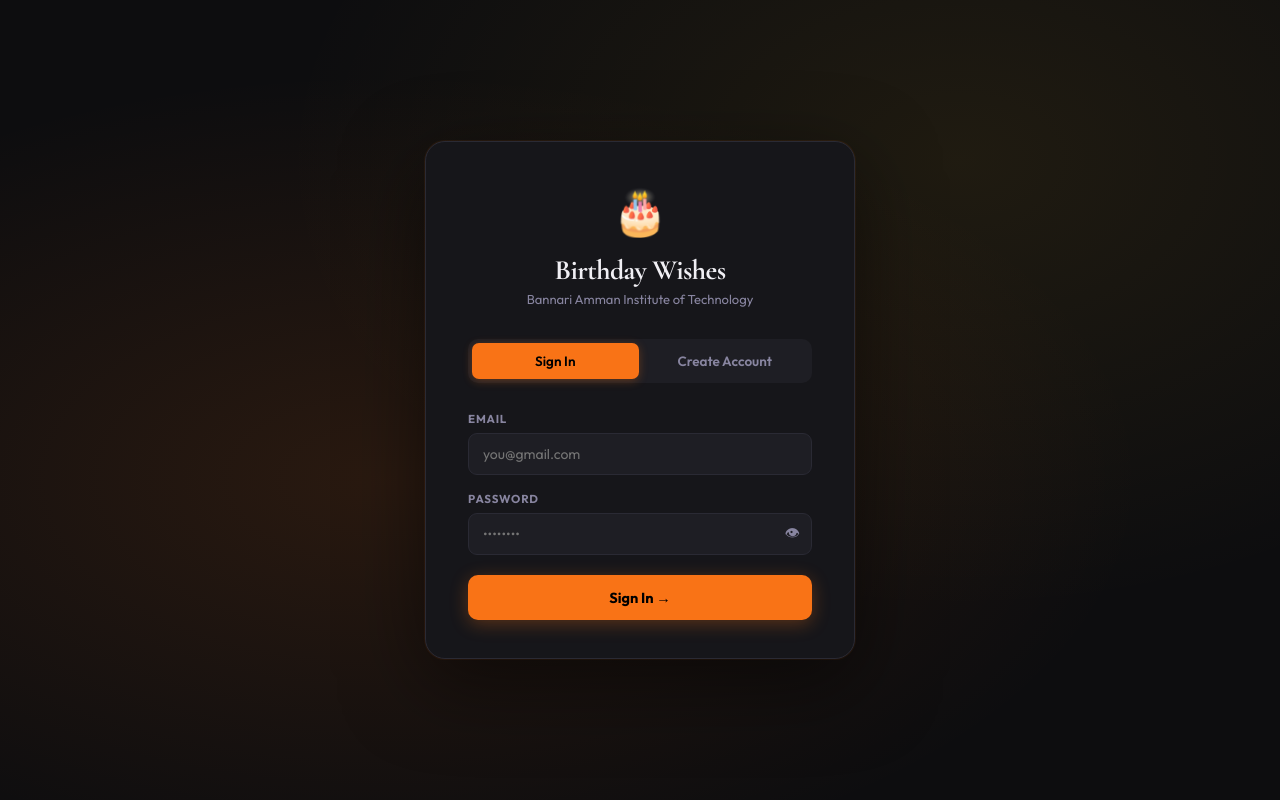
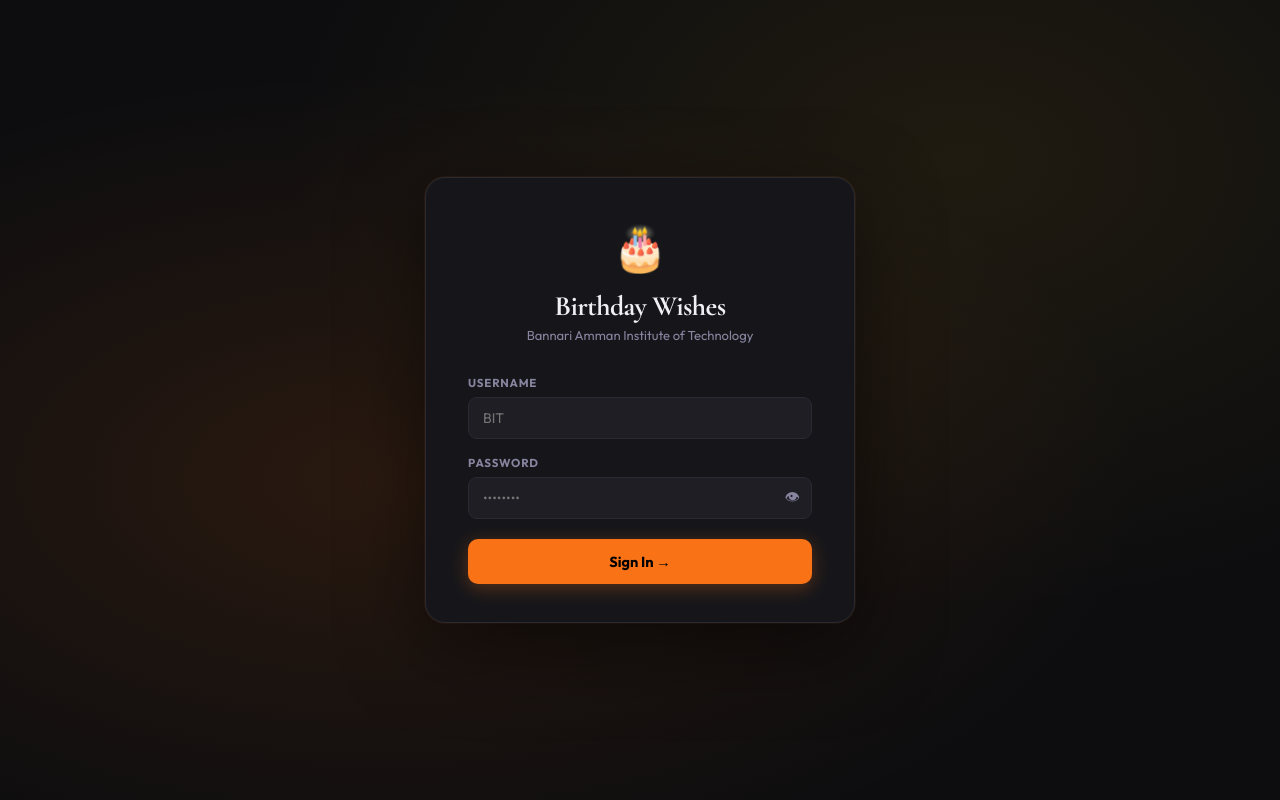
Before and after one commit to moumitha43-ops/CARD-GENERATOR, a Flask app: page / in a window 1280 px wide. Run offline with Flask 3, Linux system fonts and the light colour scheme.

Commit message:
Update index.html

```diff
--- a/templates/index.html
+++ b/templates/index.html
@@ -34,9 +34,7 @@ body{background:var(--bg);color:var(--text);font-family:'Outfit',sans-serif;font
 @keyframes floatCake{0%,100%{transform:translateY(0) rotate(-4deg)}50%{transform:translateY(-8px) rotate(4deg)}}
 .auth-brand h1{font-family:'Cormorant Garamond',serif;font-size:28px;font-weight:700;letter-spacing:-.02em}
 .auth-brand p{font-size:13px;color:var(--muted);margin-top:4px}
-.auth-tabs{display:flex;background:var(--surface2);border-radius:10px;padding:4px;margin-bottom:28px;gap:3px}
-.auth-tab{flex:1;padding:9px 12px;border:none;background:none;border-radius:7px;font-family:'Outfit',sans-serif;font-size:13.5px;font-weight:600;color:var(--muted);cursor:pointer;transition:all .2s}
-.auth-tab.active{background:var(--accent);color:#000;box-shadow:0 2px 10px rgba(249,115,22,.3)}
+
 .step-track{display:flex;align-items:center;margin-bottom:24px}
 .step-node{width:28px;height:28px;border-radius:50%;background:var(--surface2);border:2px solid var(--border);display:flex;align-items:center;justify-content:center;font-size:11.5px;font-weight:700;color:var(--muted);transition:all .3s;flex-shrink:0;position:relative;z-index:1}
 .step-node.active{background:var(--accent);border-color:var(--accent);color:#000;box-shadow:0 0 0 4px rgba(249,115,22,.15)}
@@ -186,20 +184,10 @@ tr:hover td{background:var(--surface2)}
       <h1>Birthday Wishes</h1>
       <p>Bannari Amman Institute of Technology</p>
     </div>
-
-    <div class="auth-tabs">
-      <button class="auth-tab active" id="tab-login"  onclick="switchAuthTab('login')">Sign In</button>
-      <button class="auth-tab"        id="tab-signup" onclick="switchAuthTab('signup')">Create Account</button>
-    </div>
-
-    <!-- LOGIN -->
-    <div id="login-form">
     <div class="fg">
-        <label>Email</label>
+      <label>Username</label>
       <div class="inp-wrap">
-          <input type="email" id="l-email" placeholder="you@gmail.com"
-                 oninput="liveValidate(this,'email')" onkeydown="if(event.key==='Enter')doLogin()">
-          <span class="inp-icon v">✅</span><span class="inp-icon x">⚠️</span>
+        <input type="text" id="l-user" placeholder="BIT" onkeydown="if(event.key==='Enter')doLogin()">
       </div>
     </div>
     <div class="fg">
@@ -211,103 +199,6 @@ tr:hover td{background:var(--surface2)}
     </div>
     <button class="btn-auth" onclick="doLogin()">Sign In →</button>
     <div class="auth-msg" id="login-msg"></div>
-    </div>
-
-    <!-- SIGNUP (3 steps) -->
-    <div id="signup-form" style="display:none">
-      <div class="step-track">
-        <div class="step-node active" id="sn1">1</div>
-        <div class="step-line" id="sl1"></div>
-        <div class="step-node" id="sn2">2</div>
-        <div class="step-line" id="sl2"></div>
-        <div class="step-node" id="sn3">3</div>
-      </div>
-
-      <!-- Step 1 -->
-      <div class="signup-step active" id="ss1">
-        <div class="step-title">Create your account</div>
-        <div class="fg">
-          <label>Full Name</label>
-          <div class="inp-wrap">
-            <input type="text" id="r-name" placeholder="e.g. Dr. A. Sharma" oninput="liveValidate(this,'name')">
-            <span class="inp-icon v">✅</span>
-          </div>
-          <div class="ferr" id="fe-name">Please enter your name.</div>
-        </div>
-        <div class="fg">
-          <label>Email Address</label>
-          <div class="inp-wrap">
-            <input type="email" id="r-email" placeholder="sender@gmail.com" oninput="liveValidate(this,'email')">
-            <span class="inp-icon v">✅</span><span class="inp-icon x">⚠️</span>
-          </div>
-          <div class="ferr" id="fe-email">Enter a valid email address.</div>
-        </div>
-        <div class="fg">
-          <label>Password</label>
-          <div class="inp-wrap">
-            <input type="password" id="r-pass" placeholder="Min. 8 characters" oninput="strengthCheck(this)">
-            <button class="pw-eye" type="button" onclick="eyeToggle('r-pass',this)">👁</button>
-          </div>
-          <div id="pw-bars" style="display:none">
-            <div class="pw-bars"><div class="pw-bar" id="pb1"></div><div class="pw-bar" id="pb2"></div><div class="pw-bar" id="pb3"></div><div class="pw-bar" id="pb4"></div></div>
-            <div class="pw-hint" id="pw-hint">Strength: —</div>
-          </div>
-          <div class="ferr" id="fe-pass">Password must be at least 8 characters.</div>
-        </div>
-        <div class="fg">
-          <label>Confirm Password</label>
-          <div class="inp-wrap">
-            <input type="password" id="r-confirm" placeholder="Repeat password" oninput="liveValidate(this,'confirm')">
-            <span class="inp-icon v">✅</span><span class="inp-icon x">⚠️</span>
-          </div>
-          <div class="ferr" id="fe-confirm">Passwords do not match.</div>
-        </div>
-        <button class="btn-auth" onclick="stepTo(2)">Continue →</button>
-      </div>
-
-      <!-- Step 2 -->
-      <div class="signup-step" id="ss2">
-        <div class="step-title">Connect Gmail</div>
-        <div class="callout">
-          <strong>🔐 Why is this needed?</strong>
-          Your Gmail App Password lets the system send birthday emails on your behalf — it's a separate 16-character code, not your main password.
-        </div>
-        <div class="fg">
-          <label>Sender Gmail Address</label>
-          <div class="inp-wrap">
-            <input type="email" id="r-gmail" placeholder="sender@gmail.com" oninput="liveValidate(this,'email')">
-            <span class="inp-icon v">✅</span><span class="inp-icon x">⚠️</span>
-          </div>
-          <div class="ferr" id="fe-gmail">Enter a valid Gmail address.</div>
-        </div>
-        <div class="fg">
-          <label>Gmail App Password <span class="hint">(16 chars, spaces OK)</span></label>
-          <div class="inp-wrap">
-            <input type="password" id="r-apppw" placeholder="xxxx xxxx xxxx xxxx" maxlength="19" oninput="validateAppPw(this)">
-            <button class="pw-eye" type="button" onclick="eyeToggle('r-apppw',this)">👁</button>
-          </div>
-          <div class="ferr" id="fe-apppw">App password should be 16 characters (spaces ignored).</div>
-        </div>
-        <div style="font-size:12px;color:var(--muted);margin-bottom:16px;line-height:1.6">
-          📍 Generate at: <strong style="color:var(--text)">myaccount.google.com → Security → App passwords</strong>
-        </div>
-        <button class="btn-auth" onclick="stepTo(3)">Continue →</button>
-        <button class="btn-back" onclick="stepTo(1)">← Back</button>
-      </div>
-
-      <!-- Step 3 -->
-      <div class="signup-step" id="ss3">
-        <div class="step-title">Review &amp; Create</div>
-        <div class="review-box" id="review-box"></div>
-        <div class="check-row">
-          <input type="checkbox" id="terms-check">
-          <label for="terms-check">I confirm this Gmail App Password is correct and authorise it for sending birthday wishes only.</label>
-        </div>
-        <button class="btn-auth" onclick="doSignup()">🎉 Create Account</button>
-        <button class="btn-back" onclick="stepTo(2)">← Back</button>
-        <div class="auth-msg" id="signup-msg"></div>
-      </div>
-    </div>
   </div>
 </div>
 
@@ -325,6 +216,7 @@ tr:hover td{background:var(--surface2)}
     <a class="nav-item" onclick="showPage('settings',this)" href="#"><span class="nav-icon">⚙️</span><span>Settings</span></a>
     <a class="nav-item" onclick="showPage('logs',this)" href="#"><span class="nav-icon">📜</span><span>Logs</span></a>
     <div class="sidebar-bottom">
+      <button class="btn btn-secondary" style="width:100%;margin-bottom:8px;font-size:13px;" onclick="openChangePw()">🔑 Change Password</button>
       <button class="btn-signout" onclick="doSignOut()">Sign Out</button>
     </div>
   </nav>
@@ -532,50 +424,178 @@ tr:hover td{background:var(--surface2)}
   </div>
 </div>
 
+
+<!-- ══ CHANGE PASSWORD MODAL ══ -->
+<div class="modal-bg" id="changepw-modal">
+  <div class="modal-box" style="max-width:420px">
+    <div class="modal-header">
+      <h2>🔑 Change Password</h2>
+      <button class="modal-close" onclick="closeChangePw()">✕</button>
+    </div>
+    <div class="modal-body">
+      <div class="fg">
+        <label>Current Password</label>
+        <div class="inp-wrap">
+          <input type="password" id="cp-old" placeholder="Enter current password">
+          <button class="pw-eye" type="button" onclick="eyeToggle('cp-old',this)">👁</button>
+        </div>
+      </div>
+      <div class="fg">
+        <label>New Password</label>
+        <div class="inp-wrap">
+          <input type="password" id="cp-new" placeholder="Min. 8 characters" oninput="strengthCheck(this)">
+          <button class="pw-eye" type="button" onclick="eyeToggle('cp-new',this)">👁</button>
+        </div>
+        <div id="pw-bars2" style="display:none">
+          <div class="pw-bars"><div class="pw-bar" id="pb1b"></div><div class="pw-bar" id="pb2b"></div><div class="pw-bar" id="pb3b"></div><div class="pw-bar" id="pb4b"></div></div>
+          <div class="pw-hint" id="pw-hint2">Strength: —</div>
+        </div>
+      </div>
+      <div class="fg">
+        <label>Confirm New Password</label>
+        <div class="inp-wrap">
+          <input type="password" id="cp-confirm" placeholder="Repeat new password">
+        </div>
+      </div>
+      <div class="auth-msg" id="changepw-msg" style="display:none;margin-bottom:12px"></div>
+      <button class="btn-auth" onclick="doChangePw()">Update Password</button>
+    </div>
+  </div>
+</div>
+
 <div id="toast"></div>
 
 <script>
 /* ══════════════════════════════════════════════════
-   LOCAL-STORAGE AUTH
+   AUTH  —  single shared account, server-side session
 ══════════════════════════════════════════════════ */
-const USERS_KEY   = 'bw_users_v2';
-const SESSION_KEY = 'bw_session_v2';
-const getUsers   = ()  => JSON.parse(localStorage.getItem(USERS_KEY)   || '[]');
-const saveUsers  = u   => localStorage.setItem(USERS_KEY,   JSON.stringify(u));
-const getSession = ()  => JSON.parse(localStorage.getItem(SESSION_KEY) || 'null');
-const setSession = s   => localStorage.setItem(SESSION_KEY, JSON.stringify(s));
-const clearSession = ()=> localStorage.removeItem(SESSION_KEY);
+let _authToken = sessionStorage.getItem('bw_token') || null;
+const saveToken   = t  => { _authToken = t; sessionStorage.setItem('bw_token', t); };
+const clearToken  = () => { _authToken = null; sessionStorage.removeItem('bw_token'); };
+const authHeaders = () => _authToken
+  ? {'Authorization':'Bearer '+_authToken,'Content-Type':'application/json'}
+  : {'Content-Type':'application/json'};
 
-/* ══ Auth tab switch ══ */
-function switchAuthTab(tab) {
-  document.getElementById('login-form').style.display  = tab==='login'  ? '' : 'none';
-  document.getElementById('signup-form').style.display = tab==='signup' ? '' : 'none';
-  document.getElementById('tab-login').classList.toggle('active',  tab==='login');
-  document.getElementById('tab-signup').classList.toggle('active', tab==='signup');
+/* ══ Login ══ */
+async function doLogin() {
+  const user = document.getElementById('l-user').value.trim();
+  const pass = document.getElementById('l-pass').value;
+  const btn  = document.querySelector('#auth-overlay .btn-auth');
+  btn.disabled=true; btn.textContent='Signing in…';
+  try {
+    const res  = await fetch('/api/auth/login',{
+      method:'POST', headers:{'Content-Type':'application/json'},
+      body: JSON.stringify({username:user, password:pass})
+    });
+    const data = await res.json();
+    if (!res.ok){
+      showAuthMsg('login-msg', data.error||'Incorrect username or password.','bad');
+      btn.disabled=false; btn.textContent='Sign In →'; return;
+    }
+    saveToken(data.token);
+    launchApp(data.user);
+  } catch(e){
+    showAuthMsg('login-msg','Network error: '+e.message,'bad');
+    btn.disabled=false; btn.textContent='Sign In →';
+  }
 }
 
-/* ══ Inline validators ══ */
+/* ══ Sign out ══ */
+async function doSignOut() {
+  if (_authToken) await fetch('/api/auth/logout',{method:'POST',headers:authHeaders()}).catch(()=>{});
+  clearToken(); stopAutoRefresh();
+  document.getElementById('app-shell').style.display   ='none';
+  document.getElementById('auth-overlay').style.display='flex';
+  document.getElementById('l-user').value='';
+  document.getElementById('l-pass').value='';
+  document.getElementById('login-msg').style.display='none';
+}
+
+/* ══ Launch app ══ */
+function launchApp(user) {
+  document.getElementById('auth-overlay').style.display='none';
+  document.getElementById('app-shell').style.display   ='flex';
+  document.getElementById('sb-name').textContent  = user.name  || user.username || 'BIT';
+  document.getElementById('sb-email').textContent = 'Admin Account';
+  loadDashboard(); loadTemplate(); loadSettings();
+}
+
+/* ══ Auto-login on page load ══ */
+window.addEventListener('DOMContentLoaded', async () => {
+  if (_authToken) {
+    try {
+      const res  = await fetch('/api/auth/me',{headers:authHeaders()});
+      const data = await res.json();
+      if (res.ok && data.user){ launchApp(data.user); return; }
+    } catch(e){}
+    clearToken();
+  }
+  document.getElementById('app-shell').style.display   ='none';
+  document.getElementById('auth-overlay').style.display='flex';
+});
+
+/* ══ Change Password modal ══ */
+function openChangePw(){
+  document.getElementById('cp-old').value='';
+  document.getElementById('cp-new').value='';
+  document.getElementById('cp-confirm').value='';
+  document.getElementById('changepw-msg').style.display='none';
+  document.getElementById('changepw-modal').classList.add('open');
+}
+function closeChangePw(){ document.getElementById('changepw-modal').classList.remove('open'); }
+document.addEventListener('DOMContentLoaded',()=>{
+  document.getElementById('changepw-modal').addEventListener('click',function(e){if(e.target===this)closeChangePw();});
+});
+
+async function doChangePw(){
+  const oldPw  = document.getElementById('cp-old').value;
+  const newPw  = document.getElementById('cp-new').value;
+  const confirm= document.getElementById('cp-confirm').value;
+  const msgEl  = document.getElementById('changepw-msg');
+  const showMsg= (txt,type)=>{msgEl.textContent=txt;msgEl.className='auth-msg '+(type==='ok'?'ok':'bad');msgEl.style.display='block';};
+  if (!oldPw)           return showMsg('Enter your current password.','bad');
+  if (newPw.length < 8) return showMsg('New password must be at least 8 characters.','bad');
+  if (newPw !== confirm) return showMsg('New passwords do not match.','bad');
+  const btn = document.querySelector('#changepw-modal .btn-auth');
+  btn.disabled=true; btn.textContent='Updating…';
+  try{
+    const res  = await fetch('/api/auth/change-password',{
+      method:'POST', headers:authHeaders(),
+      body: JSON.stringify({old_password:oldPw, new_password:newPw})
+    });
+    const data = await res.json();
+    if (!res.ok){ showMsg(data.error||'Failed.','bad'); btn.disabled=false; btn.textContent='Update Password'; return; }
+    showMsg('✅ Password updated successfully!','ok');
+    setTimeout(closeChangePw, 1500);
+  } catch(e){ showMsg('Network error: '+e.message,'bad'); }
+  btn.disabled=false; btn.textContent='Update Password';
+}
+
+/* ══ Inline validators (kept for Change PW strength meter) ══ */
 function liveValidate(el, type) {
   let valid = false;
   if (type==='email')   valid = /^[^\s@]+@[^\s@]+\.[a-zA-Z]{2,}$/.test(el.value.trim());
   if (type==='name')    valid = el.value.trim().length >= 2;
-  if (type==='confirm') valid = el.value === document.getElementById('r-pass').value && el.value.length>0;
   el.classList.toggle('ok',  valid);
   el.classList.toggle('err', !valid && el.value.length>0);
 }
 function strengthCheck(el) {
+  const barWrap = document.getElementById('pw-bars2') || document.getElementById('pw-bars');
+  const hintEl  = document.getElementById('pw-hint2')  || document.getElementById('pw-hint');
+  const b1 = document.getElementById('pb1b') || document.getElementById('pb1');
+  const b2 = document.getElementById('pb2b') || document.getElementById('pb2');
+  const b3 = document.getElementById('pb3b') || document.getElementById('pb3');
+  const b4 = document.getElementById('pb4b') || document.getElementById('pb4');
   const v = el.value;
-  document.getElementById('pw-bars').style.display = v.length ? 'block' : 'none';
+  if (barWrap) barWrap.style.display = v.length ? 'block' : 'none';
   let s = 0;
-  if (v.length>=8)        s++;
-  if (/[A-Z]/.test(v))   s++;
-  if (/[0-9]/.test(v))   s++;
+  if (v.length>=8)             s++;
+  if (/[A-Z]/.test(v))         s++;
+  if (/[0-9]/.test(v))         s++;
   if (/[^A-Za-z0-9]/.test(v)) s++;
   const cls = s<=1?'w':s<=2?'m':'s';
-  ['pb1','pb2','pb3','pb4'].forEach((id,i)=>{
-    document.getElementById(id).className = 'pw-bar' + (i<s?' '+cls:'');
-  });
-  document.getElementById('pw-hint').textContent = 'Strength: '+['','Weak','Fair','Good','Strong'][s];
+  [b1,b2,b3,b4].forEach((b,i)=>{ if(b) b.className='pw-bar'+(i<s?' '+cls:''); });
+  if (hintEl) hintEl.textContent='Strength: '+['','Weak','Fair','Good','Strong'][s];
 }
 function validateAppPw(el) {
   const ok = el.value.replace(/\s/g,'').length===16;
@@ -587,123 +607,12 @@ function eyeToggle(id, btn) {
   el.type = el.type==='password' ? 'text' : 'password';
   btn.textContent = el.type==='password' ? '👁' : '🙈';
 }
-function showFerr(id, show) { document.getElementById(id).classList.toggle('show', show); }
 function showAuthMsg(id, msg, type) {
   const el = document.getElementById(id);
   el.textContent = msg;
   el.className   = 'auth-msg ' + (type==='ok'?'ok':'bad');
   el.style.display = 'block';
 }
-
-/* ══ Signup steps ══ */
-function stepTo(n) {
-  if (n===2) {
-    const name=document.getElementById('r-name').value.trim();
-    const email=document.getElementById('r-email').value.trim();
-    const pass=document.getElementById('r-pass').value;
-    const confirm=document.getElementById('r-confirm').value;
-    let ok=true;
-    if (name.length<2)  {showFerr('fe-name',true);   ok=false} else showFerr('fe-name',false);
-    if (!/^[^\s@]+@[^\s@]+\.[a-zA-Z]{2,}$/.test(email)){showFerr('fe-email',true);ok=false} else showFerr('fe-email',false);
-    if (pass.length<8)  {showFerr('fe-pass',true);   ok=false} else showFerr('fe-pass',false);
-    if (pass!==confirm) {showFerr('fe-confirm',true); ok=false} else showFerr('fe-confirm',false);
-    if (!ok) return;
-    const users=getUsers();
-    if (users.find(u=>u.email===email)) {
-      const fe=document.getElementById('fe-email');
-      fe.textContent='An account with this email already exists.';
-      fe.classList.add('show'); return;
-    }
-  }
-  if (n===3) {
-    const gmail=document.getElementById('r-gmail').value.trim();
-    const apppw=document.getElementById('r-apppw').value.replace(/\s/g,'');
-    let ok=true;
-    if (!/^[^\s@]+@[^\s@]+\.[a-zA-Z]{2,}$/.test(gmail)){showFerr('fe-gmail',true);ok=false} else showFerr('fe-gmail',false);
-    if (apppw.length!==16){showFerr('fe-apppw',true);ok=false} else showFerr('fe-apppw',false);
-    if (!ok) return;
-    document.getElementById('review-box').innerHTML=`
-      <div class="rv">Name: <span>${esc(document.getElementById('r-name').value.trim())}</span></div>
-      <div class="rv">Account Email: <span>${esc(document.getElementById('r-email').value.trim())}</span></div>
-      <div class="rv">Sender Gmail: <span>${esc(gmail)}</span></div>
-      <div class="rv">App Password: <span>${'•'.repeat(16)}</span></div>`;
-  }
-  for (let i=1;i<=3;i++) {
-    document.getElementById('ss'+i).classList.toggle('active', i===n);
-    const node=document.getElementById('sn'+i);
-    node.classList.toggle('active', i===n);
-    node.classList.toggle('done', i<n);
-    if (i<3) document.getElementById('sl'+i).classList.toggle('done', i<n);
-  }
-}
-
-/* ══ Signup submit ══ */
-function doSignup() {
-  if (!document.getElementById('terms-check').checked) {
-    showAuthMsg('signup-msg','Please accept the terms to continue.','bad'); return;
-  }
-  const name  = document.getElementById('r-name').value.trim();
-  const email = document.getElementById('r-email').value.trim();
-  const pass  = document.getElementById('r-pass').value;
-  const gmail = document.getElementById('r-gmail').value.trim();
-  const apppw = document.getElementById('r-apppw').value;
-  const users = getUsers();
-  users.push({name, email, pass, gmail, apppw, created: new Date().toISOString()});
-  saveUsers(users);
-  showAuthMsg('signup-msg','🎉 Account created! Signing you in…','ok');
-  setTimeout(()=>launchApp({name,email,gmail,apppw}), 900);
-}
-
-/* ══ Login submit ══ */
-function doLogin() {
-  const email = document.getElementById('l-email').value.trim();
-  const pass  = document.getElementById('l-pass').value;
-  const user  = getUsers().find(u=>u.email===email && u.pass===pass);
-  if (!user){showAuthMsg('login-msg','Incorrect email or password.','bad');return;}
-  launchApp(user);
-}
-
-/* ══ Sign out ══ */
-function doSignOut() {
-  clearSession(); stopAutoRefresh();
-  document.getElementById('app-shell').style.display   = 'none';
-  document.getElementById('auth-overlay').style.display= 'flex';
-  stepTo(1);
-  ['r-name','r-email','r-pass','r-confirm','r-gmail','r-apppw','l-email','l-pass'].forEach(id=>{
-    const el=document.getElementById(id);
-    if(el){el.value='';el.className=el.className.replace(/ ok| err/g,'');}
-  });
-  document.getElementById('terms-check').checked=false;
-  document.getElementById('login-msg').style.display='none';
-}
-
-/* ══ Launch app ══ */
-function launchApp(user) {
-  document.getElementById('auth-overlay').style.display='none';
-  document.getElementById('app-shell').style.display   ='flex';
-  document.getElementById('sb-name').textContent  = user.name  || user.email;
-  document.getElementById('sb-email').textContent = user.email || '';
-  setSession({name:user.name, email:user.email, gmail:user.gmail, apppw:user.apppw});
-  // Push credentials to server
-  if (user.gmail && user.apppw) {
-    fetch('/api/settings',{
-      method:'POST', headers:{'Content-Type':'application/json'},
-      body:JSON.stringify({sender_email:user.gmail, app_password:user.apppw})
-    }).catch(()=>{});
-  }
-  loadDashboard(); loadTemplate(); loadSettings();
-}
-
-/* ── Auto-login on page load ── */
-window.addEventListener('DOMContentLoaded',()=>{
-  const s=getSession();
-  if (s) {
-    const user=getUsers().find(u=>u.email===s.email);
-    if (user){launchApp(user);return;}
-  }
-  document.getElementById('app-shell').style.display   ='none';
-  document.getElementById('auth-overlay').style.display='flex';
-});
 
 /* ══════════════════════════════════════════════════
    NAVIGATION
```
Lines whose indentation alone changed are shown as unchanged.
